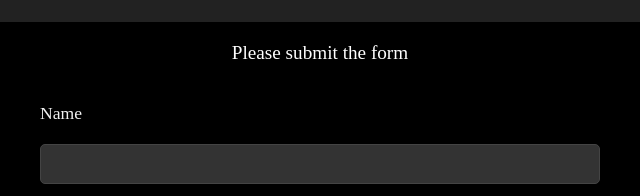
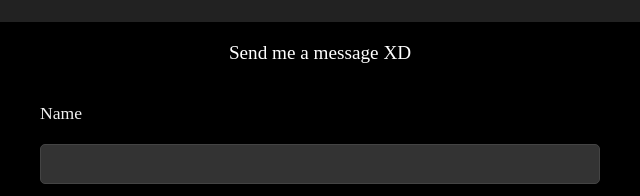
Before and after one commit to lowa2022/lowa-website, a website: page contact.html in a window 1280 px wide. Shown: the part 239-435 px from the top of the page, 320-960 px from the left. Drawn offline with Linux system fonts and the light colour scheme; a web font is replaced by a local one.

Commit message:
Please submit the form changed to send me a message

```diff
--- a/contact.html
+++ b/contact.html
@@ -25,7 +25,7 @@
 
     <div class="page-content contact-section">
         <div class="contact-container">
-            <p class="submit-text">Please submit the form</p>
+            <p class="submit-text">Send me a message XD</p>
 
             <form action="https://docs.google.com/forms/d/e/1FAIpQLScTEp54X2uLJI_AZ5gp2prIVAD0ow8ZQpfCU6rqTW-HbBxFVA/formResponse" method="POST">
                 <label for="name">Name</label>
```
